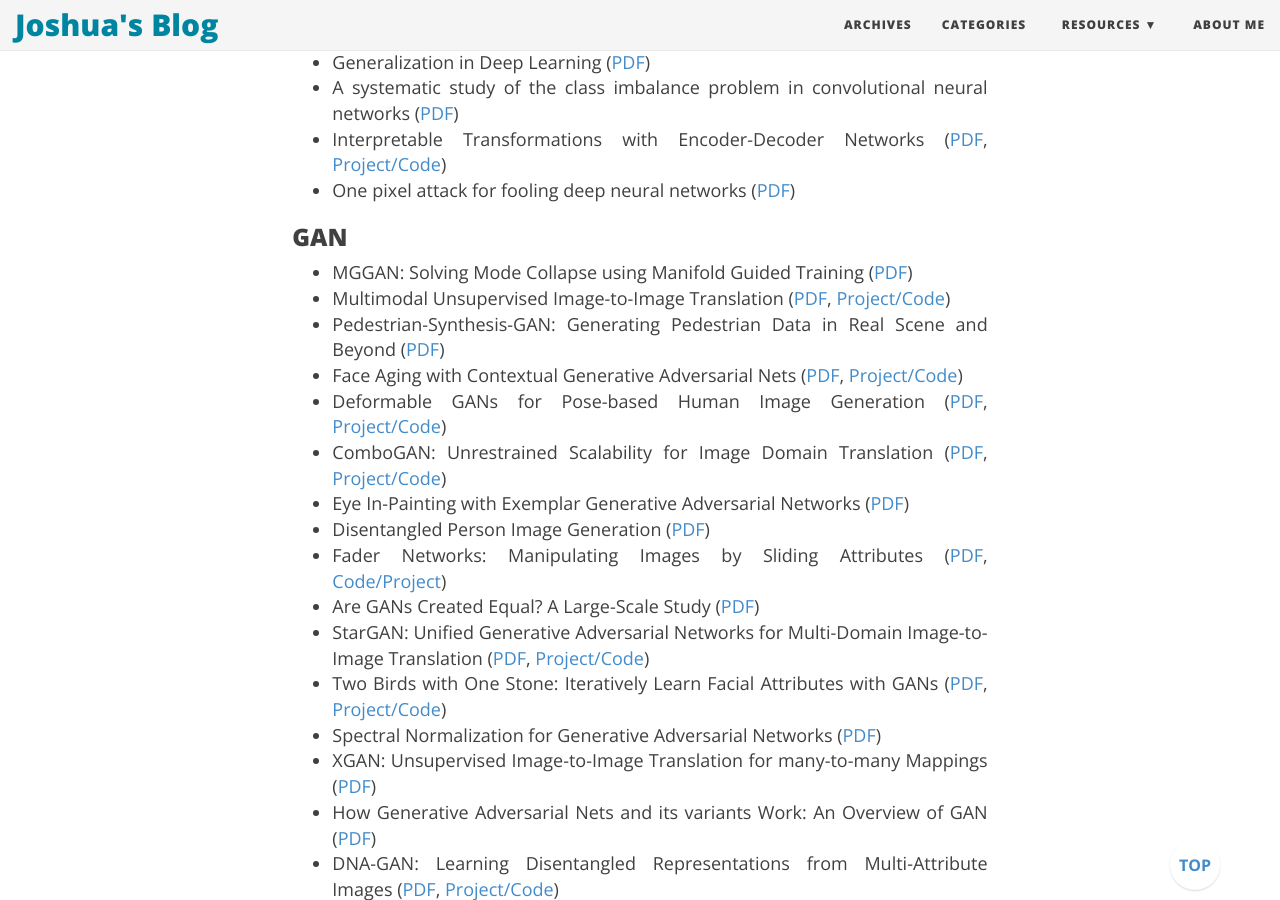
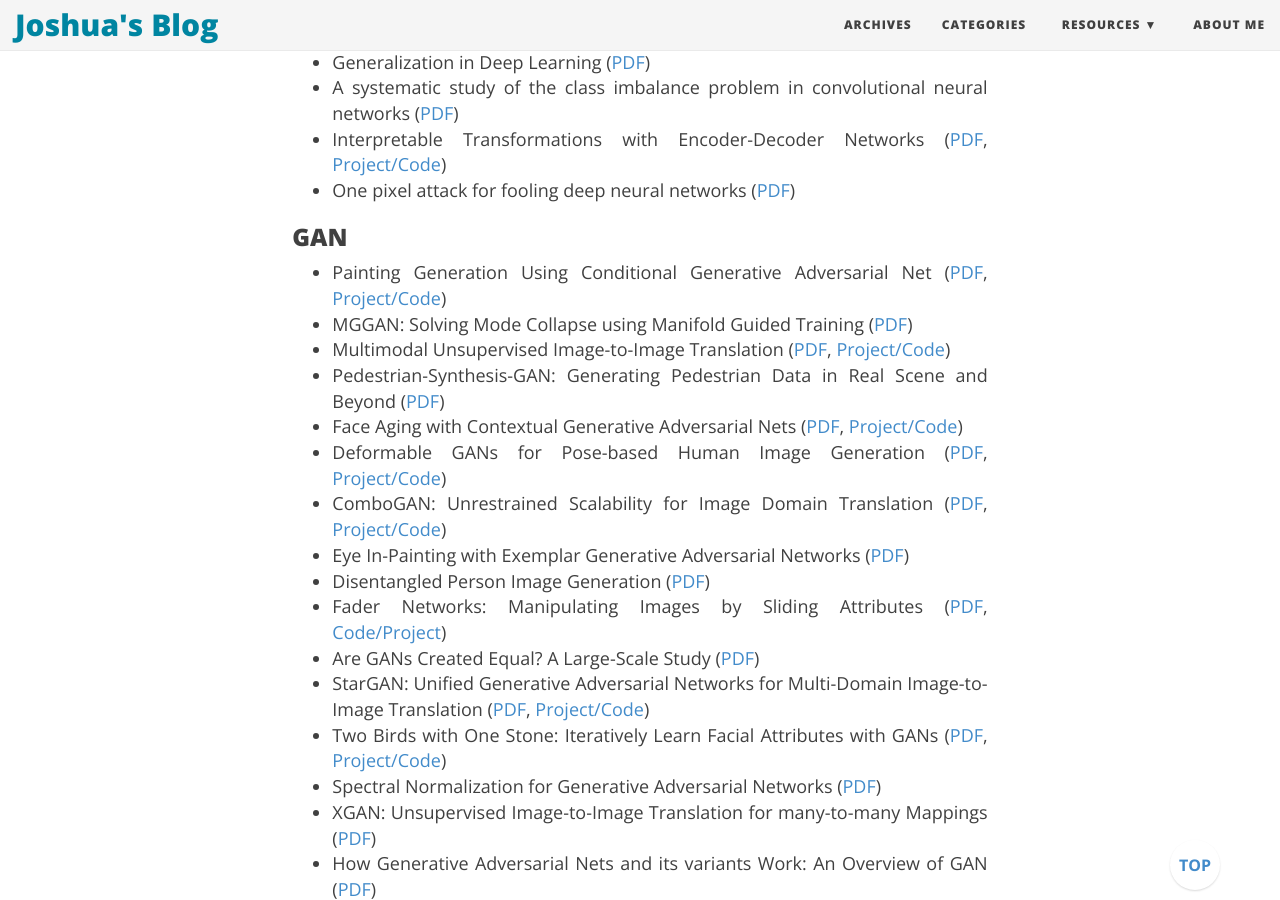
Before and after one commit to joshua19881228/joshua19881228.github.io, a Jekyll site: the page built from _posts/Computer_Vision/2016-08-25-my-jumble-of-computer-vision.md, in a window 1280 px wide and 900 px high, scrolled down 19691 px. Built offline with Jekyll 4.4.1, drawn with Linux system fonts in a browser that asks for light colours; nearby versions of some CDN libraries; formulas are drawn with MathJax 3; comment, search, counter and statistics services are not loaded.

Commit message:
update post

```diff
--- a/_posts/Computer_Vision/2016-08-25-my-jumble-of-computer-vision.md
+++ b/_posts/Computer_Vision/2016-08-25-my-jumble-of-computer-vision.md
@@ -500,6 +500,7 @@ I am going to maintain this page to record a few things about computer vision th
 
 ### GAN ###
 
+* Painting Generation Using Conditional Generative Adversarial Net ([PDF](http://adeel.io/sncgan/mlp_cw4.pdf), [Project/Code](https://github.com/AdeelMufti/SNcGAN))
 * MGGAN: Solving Mode Collapse using Manifold Guided Training ([PDF](https://arxiv.org/abs/1804.04391))
 * Multimodal Unsupervised Image-to-Image Translation ([PDF](https://arxiv.org/abs/1804.04732), [Project/Code](https://github.com/nvlabs/MUNIT))
 * Pedestrian-Synthesis-GAN: Generating Pedestrian Data in Real Scene and Beyond ([PDF](https://arxiv.org/abs/1804.02047))
```
